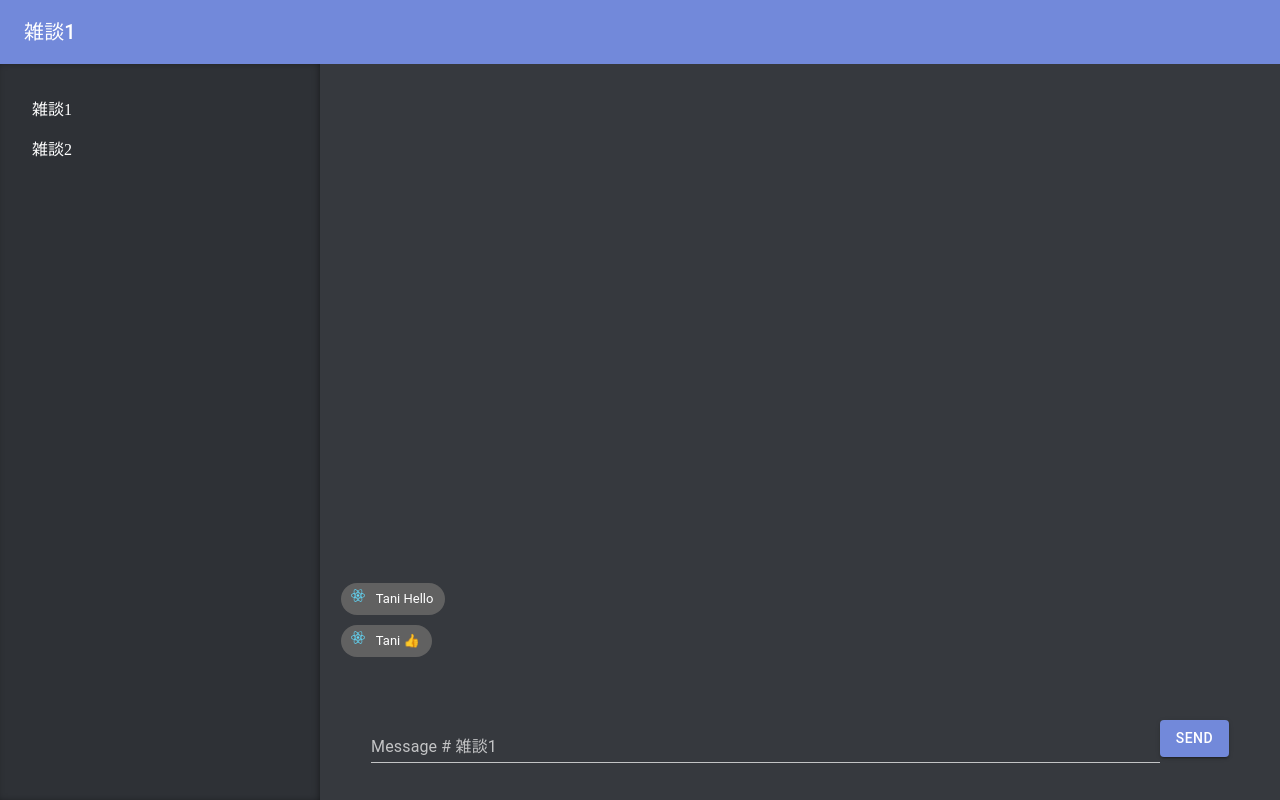
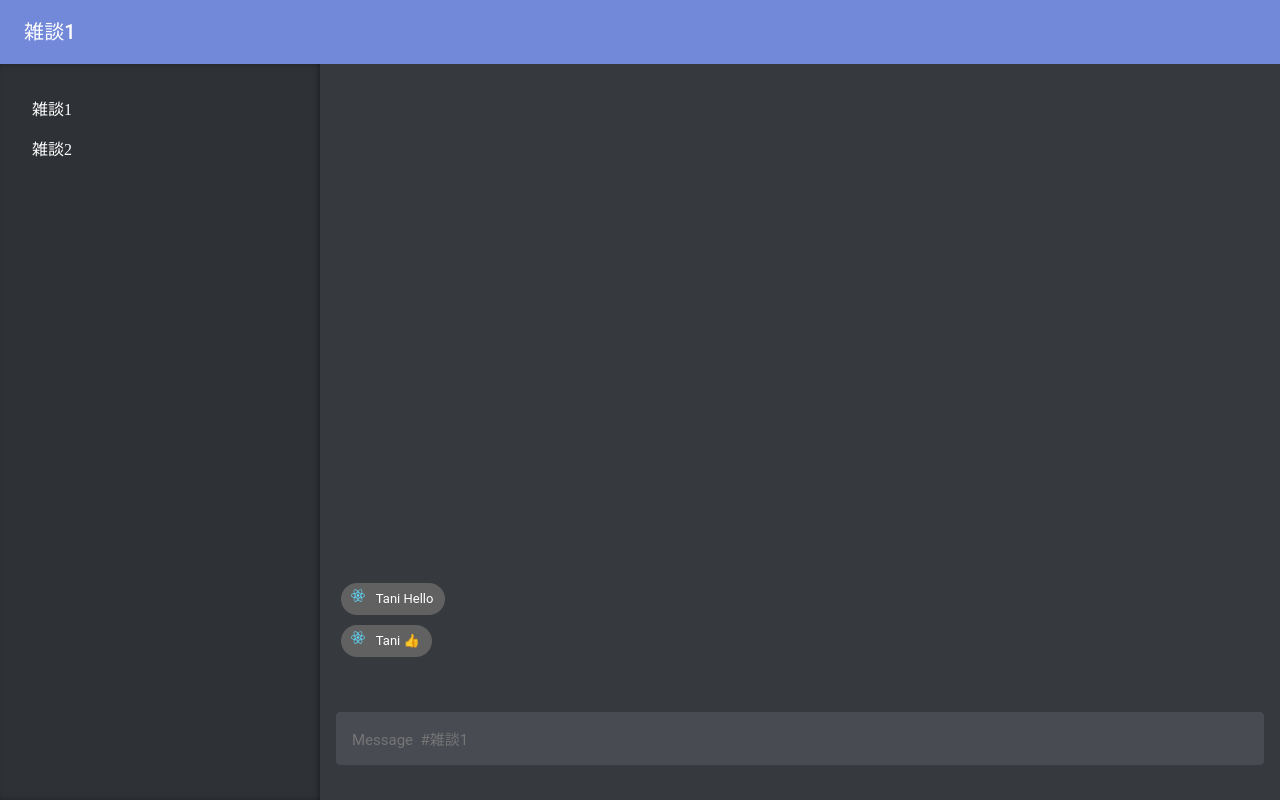
Before and after one commit to Cosmic-rare/c-app-v3, a React (Create React App) app: page / in a window 1280 px wide. Built offline with nearby package versions, Linux system fonts and the light colour scheme.

Commit message:
🎸 ChangeInput

```diff
--- a/src/components/App.css
+++ b/src/components/App.css
@@ -81,6 +81,17 @@
   border-top: 1px solid lightgrey;
 }
 
+.message-text-area {
+  background: #484b52;
+  width: 100%;
+  resize: none;
+  color: #fff;
+  border-radius: 4px;
+  padding: 1em;
+  font-family: Roboto;
+  font-size: 15px;
+  border: 1px solid #484b52;
+}
 
 /* MEDIA QUERIES FOR DESKTOP */
 @media only screen and (min-width: 600px) {
--- a/src/components/SendMessage.js
+++ b/src/components/SendMessage.js
@@ -1,19 +1,17 @@
 import TextField from "@material-ui/core/TextField"
 import Button from "@material-ui/core/Button"
+import TextareaAutosize from '@material-ui/core/TextareaAutosize'
 
 const SendMessage = (props) => {
   const { activeTopic } = props
   return (
     <div className="send-messages-grid">
       <div className="send-message-container">
-        <TextField
-          autoComplete="off"
-          color="primary"
-          id="filled-name"
-          className="message-input"
-          label={`Message # ${activeTopic}`}
+        <TextareaAutosize
+          aria-label="empty textarea"
+          placeholder={`Message  #${activeTopic}`}
+          className="message-text-area"
         />
-        <Button color="primary" variant="contained" className="message-button">Send</Button>
       </div>
     </div >
   )
```
